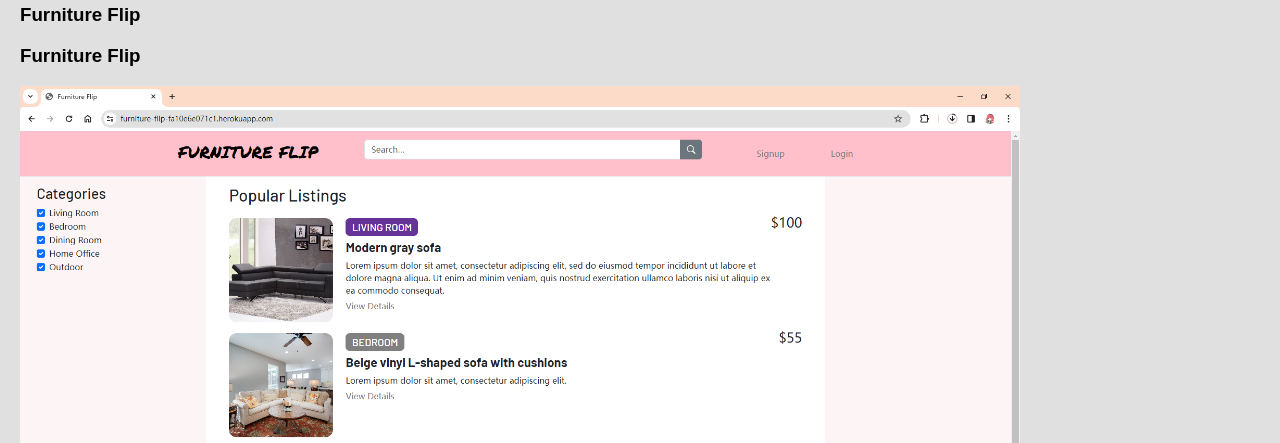
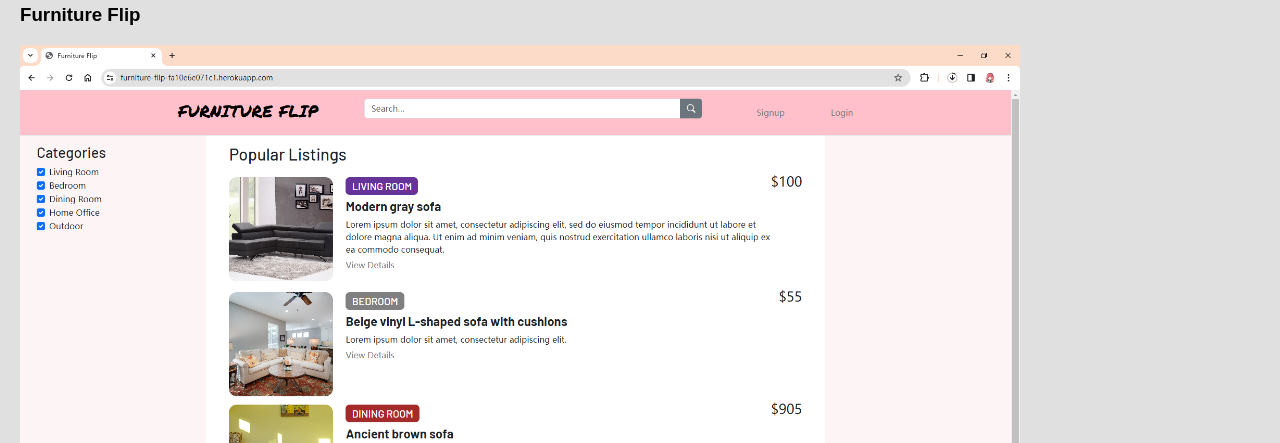
Before and after one commit to Landdoraine/02-Portfolio, a plain HTML site: page index.html in a window 1280 px wide. Shown: the part 657-1100 px from the top of the page. Drawn offline with Linux system fonts and the light colour scheme.

Commit message:
removed repeated Furniture Flip line

```diff
--- a/index.html
+++ b/index.html
@@ -37,7 +37,6 @@
         </div>
         <div class="work-item">
             <h3>Furniture Flip</h3>
-            <h3>Furniture Flip</h3>
             <a href="https://furniture-flip-fa10e6e071c1.herokuapp.com/">
                 <img src="./Assets/images/project-two-furniture-flip.PNG" alt="Work Image 2">
             </a>
```
